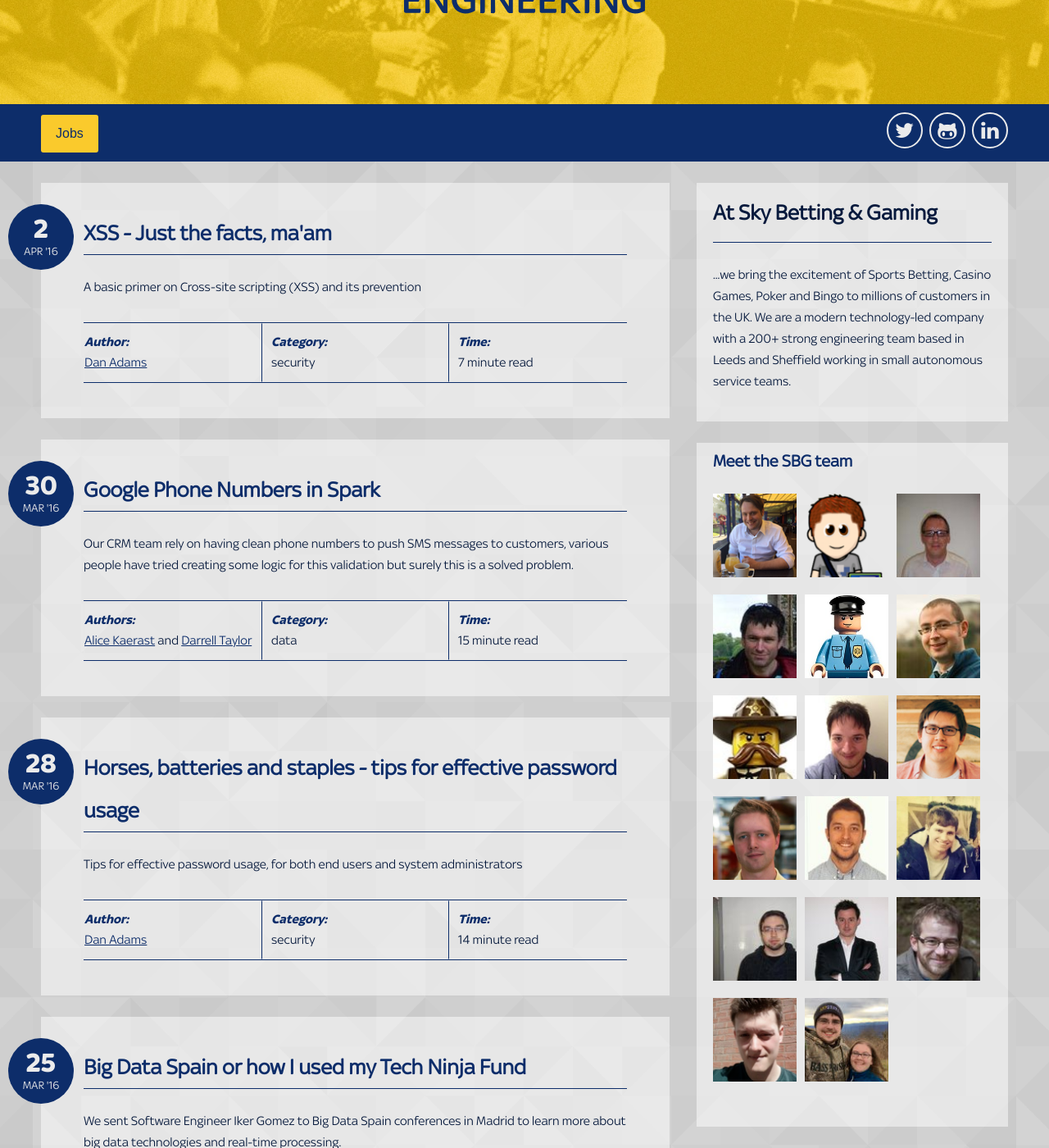
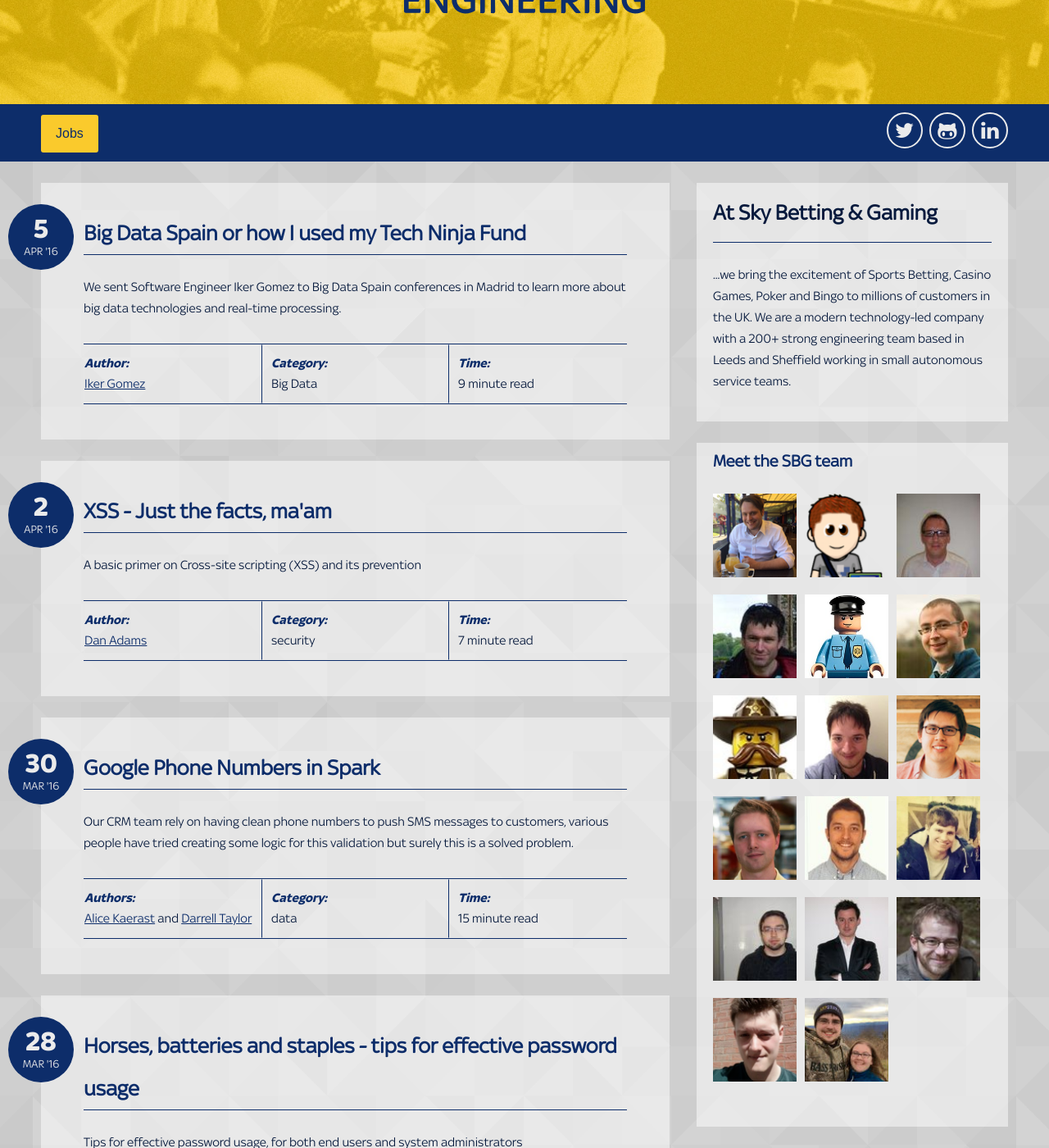
Before and after one commit to skybet/skybet.github.io, a Jekyll site: the page built from index.md, in a window 1280 px wide and 1400 px high, scrolled down 223 px. Shown: the whole window at 82% size. Built offline with Jekyll 4.4.1, drawn with Linux system fonts in a browser that asks for light colours; nearby versions of some CDN libraries; some web fonts are replaced; comment, search, counter and statistics services are not loaded; some of the changed text lies outside the part shown.

Commit message:
Update Big Data Madrid post to reflect new date

```diff
--- a/_posts/2016-03-25-big-data-spain.md
+++ b/_posts/2016-04-05-big-data-spain.md
@@ -1,7 +1,7 @@
 ---
 layout:     post
 title:      Big Data Spain or how I used my Tech Ninja Fund
-date:       2016-03-25 10:00
+date:       2016-04-05 10:00
 summary:    We sent Software Engineer Iker Gomez to Big Data Spain conferences in Madrid to learn more about big data technologies and real-time processing.
 category:   Big Data
 tags:       Big, Data, Spain, Madrid, Real-time, Predictive, Tech Ninja Fund
```
